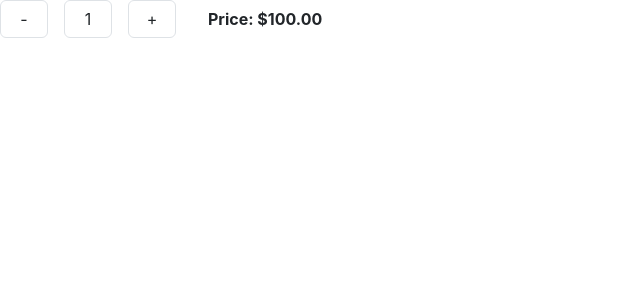
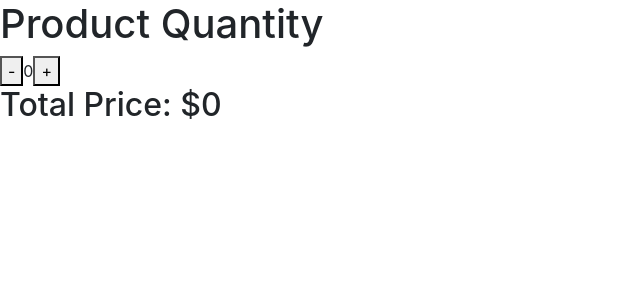
Before and after one commit to arjunvinod004/ecommerce-react, a React (Create React App) app: page /increment in a window 1280 px wide. Shown: the top 300 px of the page, without its empty margins (0-640 px from the left). Built offline with nearby package versions, Linux system fonts and the light colour scheme.

Commit message:
cart and backend cart completed

```diff
--- a/src/Cart.jsx
+++ b/src/Cart.jsx
@@ -15,32 +15,7 @@ const [category,setCategory]=useState('')
 const[image,setimage]=useState('')
 const [description,setDescription]=useState('');
 
-  const [quanity,setquanity ]=useState(0)
-  const decrement=()=>{
-    if(quanity>0){
-      setquanity(quanity-1)
-      setPrice(prevPrice => (prevPrice > 0 ? prevPrice - 1 : 0))
-    }
-  }
 
-  const increment=()=>{
-      setquanity(quanity+1)
-      setPrice(prevPrice => prevPrice + 1);
-
-  }
-
-  console.log(quanity);
-
-  const handleInputChange = (e) => {
-    const value = e.target.value;
-    // Ensure the value is a number and not empty
-    if (!isNaN(value) && value.trim() !== '') {
-    setquanity(Number(value));
-    } else {
-      // Handle cases where the value is invalid (e.g., set to 0 or clear input)
-      setquanity(0);
-    }
-  };
 
 
 
@@ -67,9 +42,7 @@ console.log(id);
       <div className="col-10">
         <div className="d-flex justify-content-between align-items-center mb-4">
           <h3 className="fw-normal mb-0">Shopping Cart</h3>
-          <div>
-            <p className="mb-0"><span className="text-muted">Sort by:</span> <a href="#!" className="text-body">price <i className="fas fa-angle-down mt-1" /></a></p>
-          </div>
+
         </div>
         <div className="card rounded-3 mb-4">
           <div className="card-body p-4">
@@ -79,25 +52,19 @@ console.log(id);
                   <img src={item.image} className="img-fluid rounded-3" alt="Cotton T-shrt" />
                 </div><div className="col-md-3 col-lg-3 col-xl-3">
                     <p className="lead fw-normal mb-2">{item.title}</p>
-                    <p><span className="text-muted">Size: </span>M <span className="text-muted">Color: </span>Grey</p>
-                  </div><div className="col-md-3 col-lg-3 col-xl-2 d-flex">
+                    <p><span className="text-muted">size: {item.size} </span></p>
+                  </div>
+                  <div className="col-md-3 col-lg-3 col-xl-2 d-flex">
 
-                    <input className='form-control text-center me-3 ' type="button" value='-' style={{ maxWidth: '3rem' }} onClick={decrement} />
-                    <input
-                      className="form-control text-center me-3"
-                      id="inputQuantity"
-                      type="button"
-                      value={quanity} // Corrected spelling here
-                      readOnly
-                      style={{ maxWidth: '3rem' }} />
-                    <input className='form-control text-center me-3 ' type="button" value='+' style={{ maxWidth: '3rem' }} onClick={increment} />
+                  <h5 className="mb-0">{item.category}</h5>
                     {/* <button class="btn btn-outline-dark flex-shrink-0" type="button">
     <i class="bi-cart-fill me-1"></i>
         Add to cart
     </button> */}
 
                   </div><div className="col-md-3 col-lg-2 col-xl-2 offset-lg-1">
-                    <h5 className="mb-0">{item.price}</h5>
+
+                    <h5 className="mb-0">{item.totalPrice}</h5>
                   </div><div className="col-md-1 col-lg-1 col-xl-1 text-end">
                     <a href="#!" className="text-danger"><i className="fas fa-trash fa-lg" /></a>
                   </div></>
--- a/src/Increments.jsx
+++ b/src/Increments.jsx
@@ -1,44 +1,82 @@
+// import React, { useState } from 'react';
+
+// const QuantityPriceControl = () => {
+//   // Initial states
+//   const [quantity, setQuantity] = useState(1); // Initial quantity
+//   const [price, setPrice] = useState(100); // Initial price per unit
+//   const unitPrice = 100; // Price per unit
+
+//   // Increment function
+//   const increment = () => {
+//     setQuantity(prevQuantity => prevQuantity + 1);
+//     setPrice(prevPrice => Number(prevPrice) + unitPrice);
+//   };
+
+//   // Decrement function
+//   const decrement = () => {
+//     if (quantity > 1) { // Ensure quantity doesn't go below 1
+//       setQuantity(prevQuantity => prevQuantity - 1);
+//       setPrice(prevPrice => Number(prevPrice) - unitPrice);
+//     }
+//   };
+
+//   return (
+//     <div className="d-flex align-items-center">
+//       <input className='form-control text-center me-3' type="button" value='-' style={{ maxWidth: '3rem' }} onClick={decrement} />
+//       <input
+//         className="form-control text-center me-3"
+//         id="inputQuantity"
+//         type="button"
+//         value={quantity}
+//         readOnly
+//         style={{ maxWidth: '3rem' }}
+//       />
+//       <input className='form-control text-center me-3' type="button" value='+' style={{ maxWidth: '3rem' }} onClick={increment} />
+
+//       {/* Display the price */}
+//       <div className="ms-3">
+//         <strong>Price: ${price.toFixed(2)}</strong>
+//       </div>
+//     </div>
+//   );
+// };
+
+// export default QuantityPriceControl;
+
 import React, { useState } from 'react';
 
-const QuantityPriceControl = () => {
-  // Initial states
-  const [quantity, setQuantity] = useState(1); // Initial quantity
-  const [price, setPrice] = useState(100); // Initial price per unit
-  const unitPrice = 100; // Price per unit
+const ProductComponent = () => {
+  const [quantity, setQuantity] = useState(0);
+  const [price, setPrice] = useState(0);
+  const unitPrice = 50; // Example unit price
 
-  // Increment function
-  const increment = () => {
-    setQuantity(prevQuantity => prevQuantity + 1);
-    setPrice(prevPrice => Number(prevPrice) + unitPrice);
+  const incrementQuantity = () => {
+    setQuantity(prevQuantity => {
+      const newQuantity = prevQuantity + 1;
+      setPrice(newQuantity * unitPrice); // Update price based on the new quantity
+      return newQuantity;
+    });
   };
 
-  // Decrement function
-  const decrement = () => {
-    if (quantity > 1) { // Ensure quantity doesn't go below 1
-      setQuantity(prevQuantity => prevQuantity - 1);
-      setPrice(prevPrice => Number(prevPrice) - unitPrice);
-    }
+  const decrementQuantity = () => {
+    setQuantity(prevQuantity => {
+      const newQuantity = prevQuantity > 0 ? prevQuantity - 1 : 0;
+      setPrice(newQuantity * unitPrice); // Update price based on the new quantity
+      return newQuantity;
+    });
   };
 
   return (
-    <div className="d-flex align-items-center">
-      <input className='form-control text-center me-3' type="button" value='-' style={{ maxWidth: '3rem' }} onClick={decrement} />
-      <input
-        className="form-control text-center me-3"
-        id="inputQuantity"
-        type="button"
-        value={quantity}
-        readOnly
-        style={{ maxWidth: '3rem' }}
-      />
-      <input className='form-control text-center me-3' type="button" value='+' style={{ maxWidth: '3rem' }} onClick={increment} />
-
-      {/* Display the price */}
-      <div className="ms-3">
-        <strong>Price: ${price.toFixed(2)}</strong>
+    <div>
+      <h1>Product Quantity</h1>
+      <div>
+        <button onClick={decrementQuantity}>-</button>
+        <span>{quantity}</span>
+        <button onClick={incrementQuantity}>+</button>
       </div>
+      <h2>Total Price: ${price}</h2>
     </div>
   );
 };
 
-export default QuantityPriceControl;
+export default ProductComponent;
--- a/src/components/Navbar.jsx
+++ b/src/components/Navbar.jsx
@@ -4,7 +4,7 @@ function Navbar() {
   return (
     <nav class="navbar navbar-expand-lg bg-body-tertiary py-4">
     <div class="container">
-      <a class="navbar-brand" href="#"> Deals of Day</a>
+     <Link to={'/'} style={{textDecoration:'none'}}><a class="navbar-brand"> Deals of Day</a></Link>
       <button class="navbar-toggler" type="button" data-bs-toggle="collapse" data-bs-target="#navbarSupportedContent" aria-controls="navbarSupportedContent" aria-expanded="false" aria-label="Toggle navigation">
         <span class="navbar-toggler-icon"></span>
       </button>
--- a/src/components/Product.jsx
+++ b/src/components/Product.jsx
@@ -4,7 +4,7 @@ import { useEffect ,useState } from 'react'
 import { Link } from 'react-router-dom'
 import Navbar from './Navbar'
 import axios from 'axios'
-import Slider from 'react-slick'
+
 
 
 
@@ -14,7 +14,7 @@ function Product() {
     const [loading, setLoading] = useState(true); // To track loading state
     const [quanity,setquanity ]=useState(1)
   const [title,setTitle]=useState('');
-  const [price,setPrice]=useState('');
+  const [price,setPrice]=useState(0);
   const [category,setCategory]=useState('')
   const [code,setCode]=useState('')
   const [size,setSize]=useState('')
@@ -22,37 +22,40 @@ function Product() {
   const[image1,setimage1]=useState('')
   const [specification,setspecification]=useState('')
   const [description,setDescription]=useState('');
-  const [message,setMessage]=useState('')
+  const [message,setMessage]=useState('');
+  const [showPrice, setShowPrice] = useState(false);
+
 const navigate=useNavigate()
-var settings = {
-  dots: true,
-  infinite: true,
-  speed: 500,
-  slidesToShow: 1,
-  slidesToScroll: 1,
-  autoplaySpeed: 2000,
-  autoplay: true,
-  adaptiveHeight: true,
-    cssEase: "linear"
-};
-const unitprice= price
-console.log(unitprice);
+
+const totalPrice = price * quanity;
+console.log(price);
+console.log(totalPrice);
+
+
+// const unitprice= 100
+// console.log(unitprice);
 
 const decrement=()=>{
-  if(quanity>0){
+  if(quanity>1){
     setquanity(prevQuantity => prevQuantity - 1)
-    setPrice(prevPrice =>Number(prevPrice) - unitprice);
+
   }
 }
 console.log(id);
 console.log(price);
 
 const increment=()=>{
+    setquanity(prevQuantity => prevQuantity + 1)
+    setShowPrice(true)
 
-    setquanity(prevQuantity => prevQuantity + 1)
-    setPrice(prevPrice =>Number (prevPrice) + unitprice);
+  console.log(price);
+
+
 
 }
+
+
+
 
 const handleinputchange=(e)=>{
   const value= e.target.value;
@@ -82,7 +85,7 @@ setspecification(result.data.Specification)
 const handlesubmit=(e)=>{
   e.preventDefault();
   alert('hii')
-  axios.post('http://localhost:8000/getcart',{title,price,category,image,description,id})
+  axios.post('http://localhost:8000/getcart',{title,price,totalPrice,category,image,description,id,size})
   .then(result=>{
     setMessage(result.data.message)
     alert(result.data.message)
@@ -95,6 +98,11 @@ const handlesubmit=(e)=>{
   })
 }
 
+
+useEffect(() => {
+  // Update totalPrice when quantity or unitPrice changes
+  setShowPrice(price * quanity);
+}, [quanity, price]);
 // const handlesubmit = async (e) => {
 //   e.preventDefault();
 //   try {
@@ -192,12 +200,16 @@ const handlesubmit=(e)=>{
                         <h1 class="lead fw-bolder "> category: {category}</h1>
                         <div class="fs-5 mb-5">
                           <br />
-                            <span style={{fontWeight:'bold'}}>price: ₹{price}</span>
+                          {showPrice && ( <span style={{fontWeight:'bold'}}>price: ₹{totalPrice}</span> )}
+                          {/* <span style={{fontWeight:'bold'}}>price: ₹{price}</span> */}
+                            {/* <span style={{fontWeight:'bold'}}>price: ₹{price}</span> */}
                         </div>
                         <p class="lead fw-bolder"> Size: {size}</p>
                         <p class="lead fw-bolder"> description: {description}</p>
                         <p class="lead fw-bolder"> specification: {specification}</p>
                         <p class="lead fw-bolder"> code: {code}</p>
+                        {/* <p class="lead fw-bolder"> code: {totalPrice}</p> */}
+
                         <div class="d-flex mt-4">
                         <input className='form-control text-center me-3 ' type="button" value='-' style={{ maxWidth: '3rem' }} onClick={decrement} />
                     <input
@@ -207,7 +219,7 @@ const handlesubmit=(e)=>{
                       value={quanity} // Corrected spelling here
                       readOnly
                       style={{ maxWidth: '3rem' }} />
-                    <input className='form-control text-center me-3 ' type="button" value='+' style={{ maxWidth: '3rem' }} onClick={increment} />
+                    <input className='form-control text-center me-3 ' type="button" value='+'  style={{ maxWidth: '3rem' }} onClick={increment} />
 
                           {/* <Link to={`/cart/${id}`}> */}
                           <button type='submit' onClick={handlesubmit}  class="btn btn-outline-dark flex-shrink-0" >
```
Also changed, not shown: 2 other files (tests, documents, lock files or other folders).
